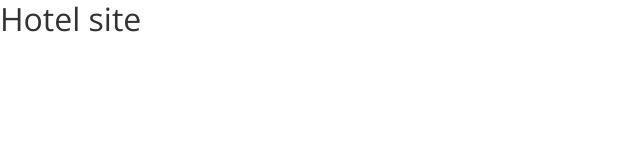
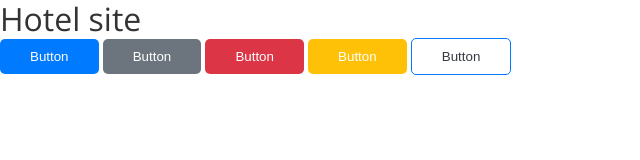
Before and after one commit to ozelmel/learn-html_css, a plain HTML site: page hotel-site/index.html in a window 1280 px wide. Shown: the whole page, without its empty margins (0-640 px from the left). Drawn offline with nearby package versions, Linux system fonts and the light colour scheme.

Commit message:
added button

```diff
--- a/hotel-site/index.html
+++ b/hotel-site/index.html
@@ -17,5 +17,10 @@
   </head>
   <body>
     <h1>Hotel site</h1>
+    <button class="btn btn-primary">Button</button>
+    <button class="btn btn-secondary">Button</button>
+    <button class="btn btn-danger">Button</button>
+    <button class="btn btn-warning">Button</button>
+    <button class="btn btn-outline-primary">Button</button>
   </body>
 </html>
```
